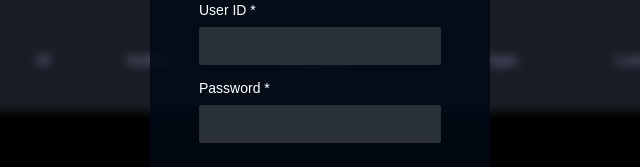
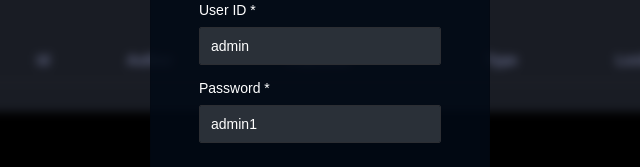
Before and after one commit to GS-Jatt/Library-app, a website built with Parcel: page index.html in a window 1280 px wide. Shown: the part 211-378 px from the top of the page, 298-938 px from the left. Built offline with nearby package versions, Linux system fonts and the light colour scheme; no server answers; files whose address does not match are found by name.

Commit message:
login default value add

```diff
--- a/index.html
+++ b/index.html
@@ -123,7 +123,7 @@
               </a>
             </li> -->
             <li class="nav-item hiddennn " id="user-logo">
-              <span class="mdi mdi-logout text-danger" ></span>
+              <span class="mdi mdi-logout text-danger"></span>
             </li>
             <li class="nav-item " id="login-logo">
               <a href="#"><span class="mdi mdi-login "></span></a>
@@ -605,11 +605,11 @@
         <form id="subb">
           <div class="form-group">
             <label>User ID *</label>
-            <input type="text" class="form-control p_input" id="user">
+            <input type="text" value="admin" class="form-control p_input" id="user">
           </div>
           <div class="form-group">
             <label>Password *</label>
-            <input type="text" class="form-control p_input" id="passwd">
+            <input type="text" value="admin1" class="form-control p_input" id="passwd">
             <p id="check-user"></p>
           </div>
 
```
Also changed, not shown: 1 other file.
